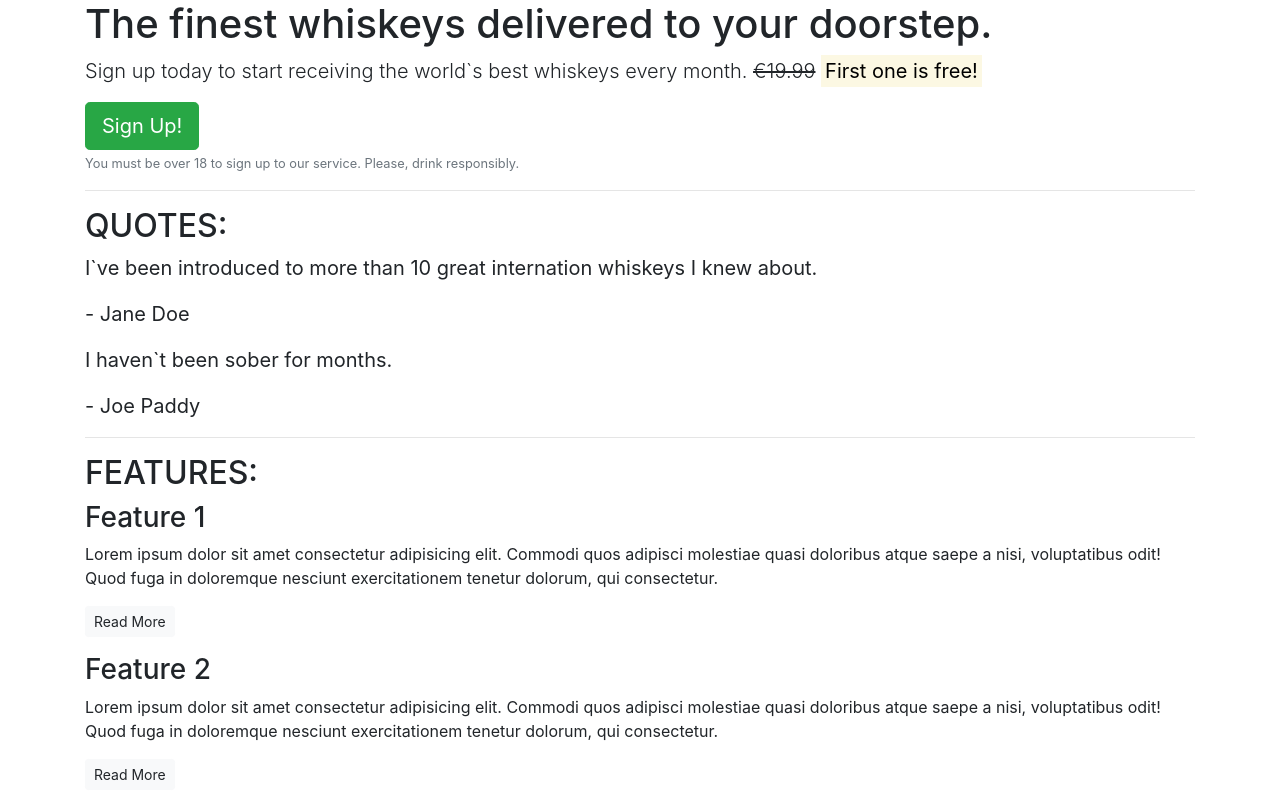
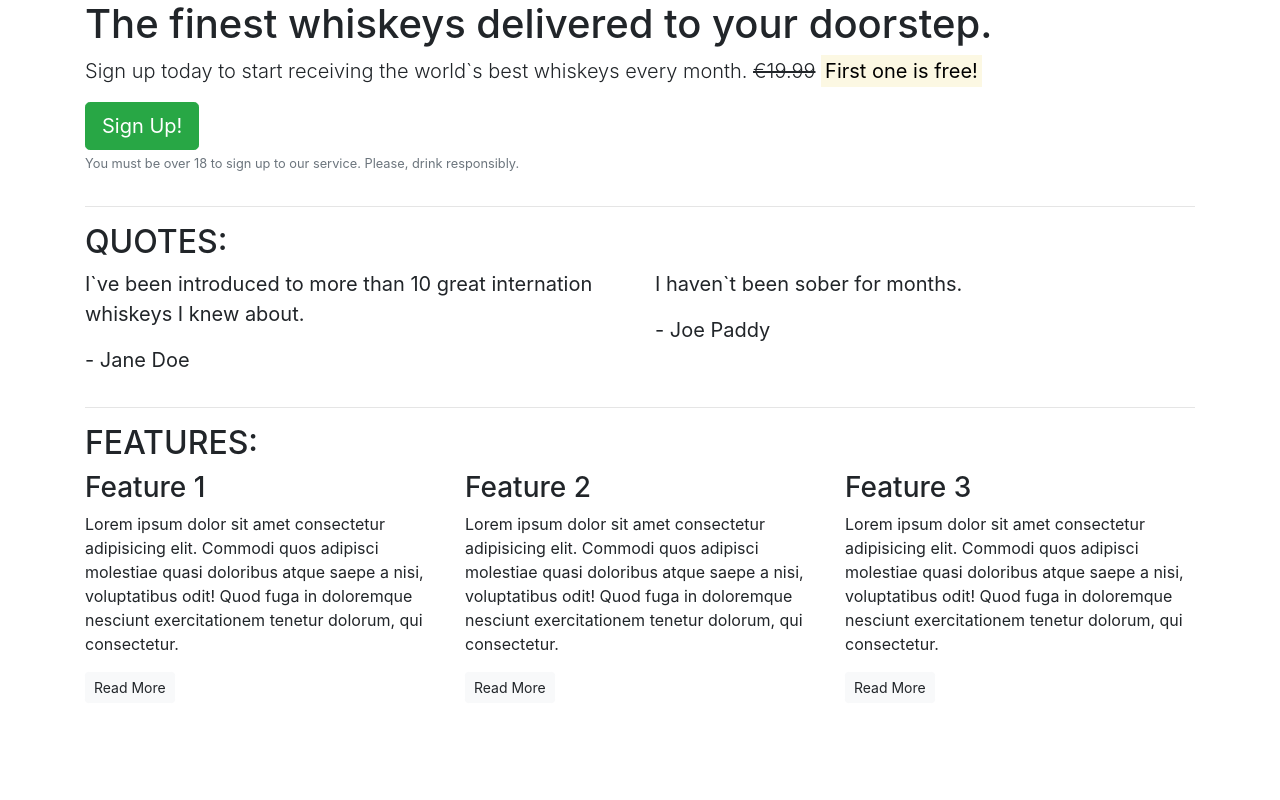
Before and after one commit to dloppes/whiskey_store_project, a plain HTML site: page index.html in a window 1280 px wide. Shown: the top 800 px of the page. Drawn offline with nearby package versions, Linux system fonts and the light colour scheme.

Commit message:
Using grid and Bootstrap layout on the landing page

```diff
--- a/index.html
+++ b/index.html
@@ -18,64 +18,98 @@
 
     <article class="container">
         <!-- Callout -->
+        <div class="row">
+            <div class="col-12">
                 <section class="callout">
                     <h1>The finest whiskeys delivered to your doorstep.</h1>
-            <p class="lead">Sign up today to start receiving the world`s best whiskeys every month. <s>€19.99</s>
-                <strong><mark>First one is free!</mark></strong></p>
+                    <p class="lead">Sign up today to start receiving the world`s best whiskeys every month.
+                        <s>€19.99</s>
+                        <strong><mark>First one is free!</mark></strong>
+                    </p>
                     <button class="btn btn-success btn-lg">Sign Up!</button>
                     <p class="text-muted"><small>You must be over 18 to sign up to our service. Please, drink
                             responsibly.</small></p>
                 </section>
+            </div>
+        </div>
         <!-- /.callout -->
         <hr>
 
         <!-- Quotes -->
         <section class="quotes">
+            <div class="row">
+                <div class="col-12 col-md-6">
                     <h2 class="text-uppercase">Quotes:</h2>
+                </div>
+            </div>
+            <div class="row">
+                <div class="col-12 col-md-6">
                     <blockquote class="blockquote">
                         <p>I`ve been introduced to more than 10 great internation whiskeys I knew about.</p>
                         <p>- Jane Doe</p>
                     </blockquote>
+                </div>
+                <div class="col-12 col-md-6">
                     <blockquote class="blockquote">
                         <p>I haven`t been sober for months.</p>
                         <p>- Joe Paddy</p>
                     </blockquote>
+                </div>
+            </div>
         </section>
         <!-- /.quotes -->
         <hr>
 
         <!-- Features -->
         <section class="features">
+            <div class="row">
+                <div class="col-12">
                     <h2 class="text-uppercase">Features:</h2>
-            <div class="feature">
+                </div>
+            </div>
+            <div class="row">
+                <div class="col-12 col-md-6 col-lg-4">
+                    <div class="feature ">
                         <h3>Feature 1</h3>
-                <p>Lorem ipsum dolor sit amet consectetur adipisicing elit. Commodi quos adipisci molestiae quasi
+                        <p>Lorem ipsum dolor sit amet consectetur adipisicing elit. Commodi quos adipisci molestiae
+                            quasi
                             doloribus
-                    atque saepe a nisi, voluptatibus odit! Quod fuga in doloremque nesciunt exercitationem tenetur
+                            atque saepe a nisi, voluptatibus odit! Quod fuga in doloremque nesciunt exercitationem
+                            tenetur
                             dolorum,
                             qui consectetur.</p>
                         <p><a href="" class="btn btn-sm btn-light">Read More</a></p>
                     </div>
-            <div class="feature">
+                </div>
+                <div class="col-12 col-md-6 col-lg-4">
+                    <div class="feature ">
                         <h3>Feature 2</h3>
-                <p>Lorem ipsum dolor sit amet consectetur adipisicing elit. Commodi quos adipisci molestiae quasi
+                        <p>Lorem ipsum dolor sit amet consectetur adipisicing elit. Commodi quos adipisci molestiae
+                            quasi
                             doloribus
-                    atque saepe a nisi, voluptatibus odit! Quod fuga in doloremque nesciunt exercitationem tenetur
+                            atque saepe a nisi, voluptatibus odit! Quod fuga in doloremque nesciunt exercitationem
+                            tenetur
                             dolorum,
                             qui consectetur.</p>
                         <p><a href="" class="btn btn-sm btn-light">Read More</a></p>
                     </div>
+                </div>
+                <div class="col-12 d-md-none d-lg-block col-lg-4">
                     <div class="feature">
                         <h3>Feature 3</h3>
-                <p>Lorem ipsum dolor sit amet consectetur adipisicing elit. Commodi quos adipisci molestiae quasi
+                        <p>Lorem ipsum dolor sit amet consectetur adipisicing elit. Commodi quos adipisci molestiae
+                            quasi
                             doloribus
-                    atque saepe a nisi, voluptatibus odit! Quod fuga in doloremque nesciunt exercitationem tenetur
+                            atque saepe a nisi, voluptatibus odit! Quod fuga in doloremque nesciunt exercitationem
+                            tenetur
                             dolorum,
                             qui consectetur.</p>
                         <p><a href="" class="btn btn-sm btn-light">Read More</a></p>
                     </div>
+                </div>
+            </div>
         </section>
-
+        <!-- /.features -->
     </article>
 
 </body>
```
Lines whose indentation alone changed are shown as unchanged.
